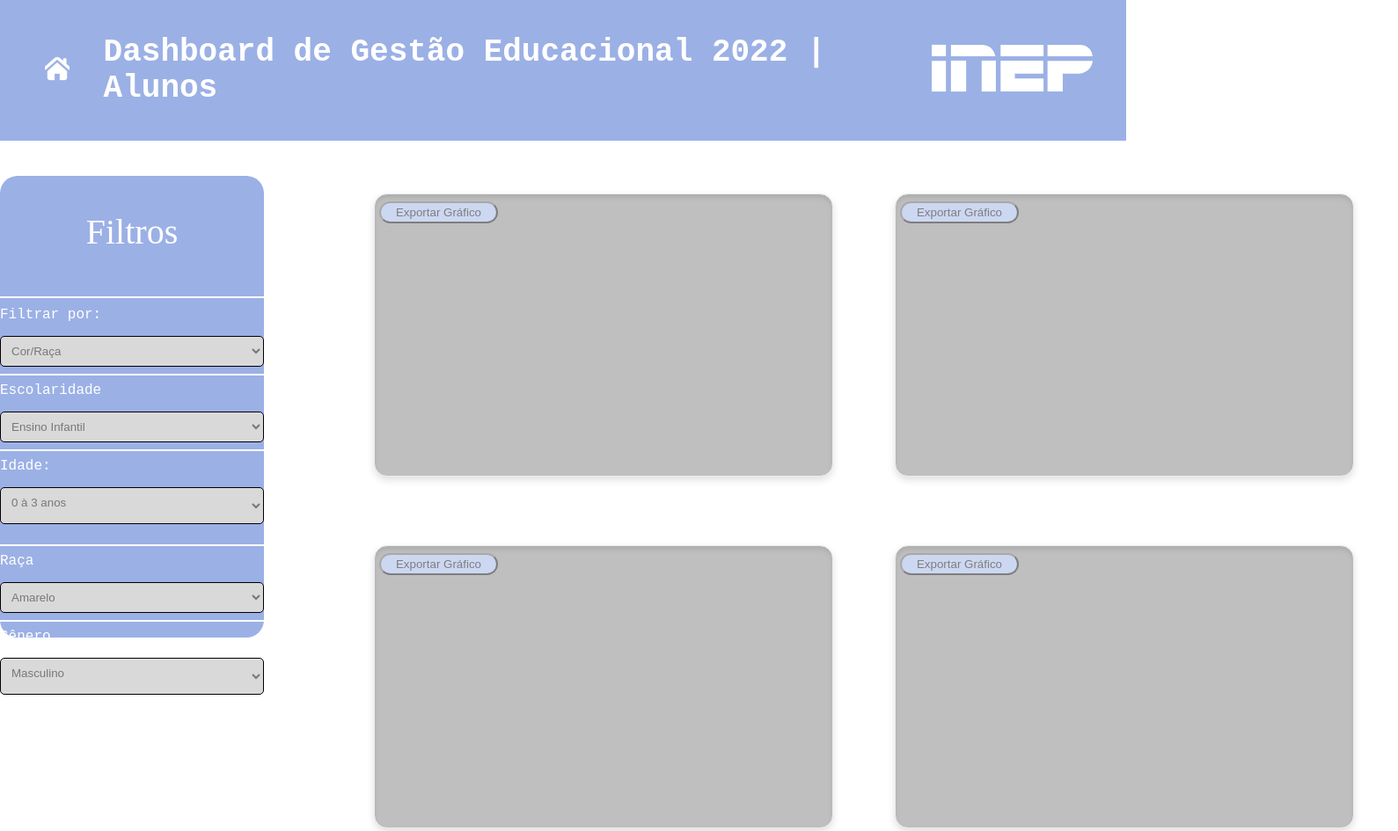
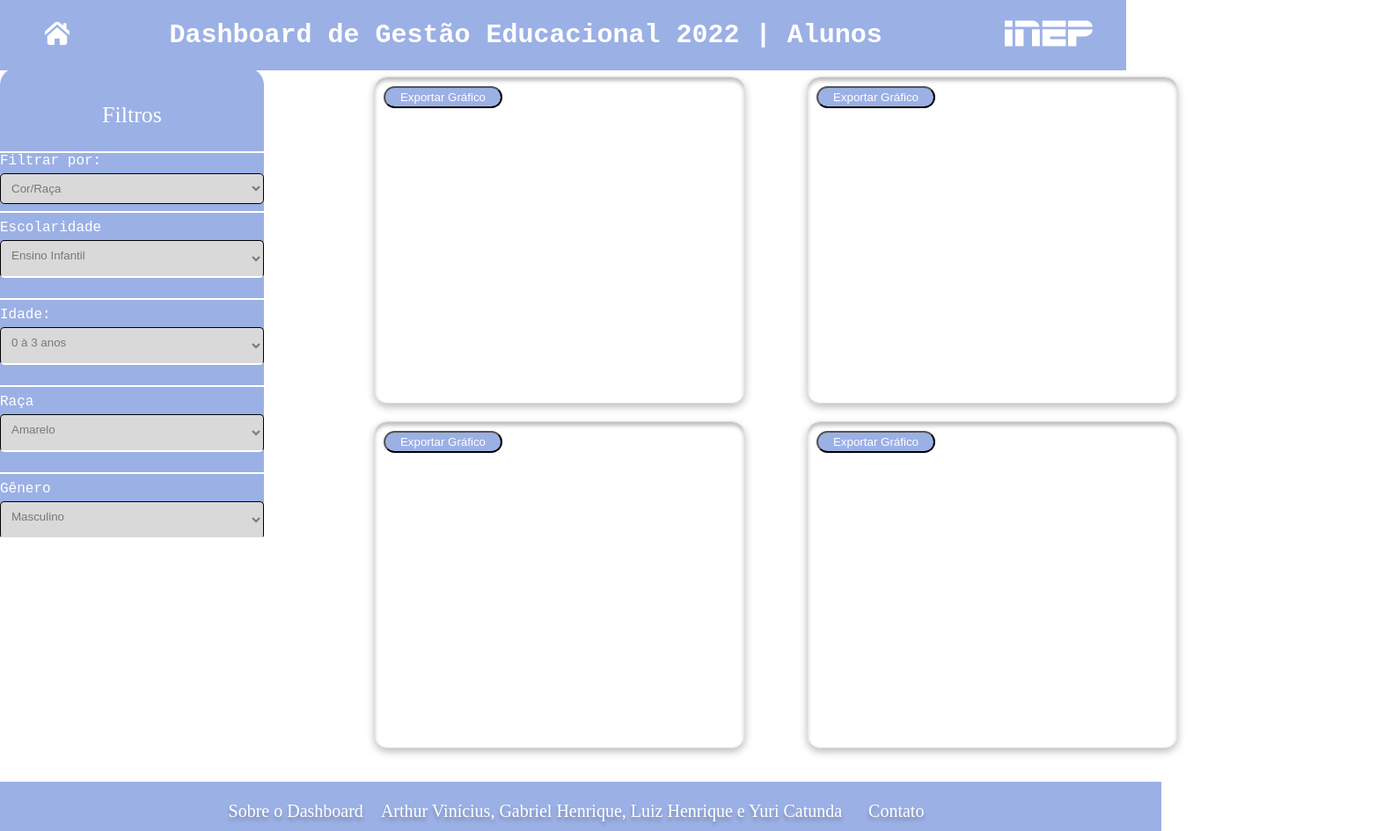
Before and after one commit to gabrielhilins/Projeto-Dashboard-Inep, a plain HTML site: page aluno.html in a window 1280 px wide. Shown: the top 945 px of the page at 88% size, 1589 px wide, since content can reach past the window. Drawn offline with nearby package versions, Linux system fonts and the light colour scheme.

Commit message:
Update aluno.css

```diff
--- a/assets/css/aluno.css
+++ b/assets/css/aluno.css
@@ -4,7 +4,6 @@ body {
     width: 100%;
     height: 100%;
     margin: 0;
-    padding-top: 200px;
 }
 
 header {
@@ -12,7 +11,7 @@ header {
     display: flex;
     top: 0;
     width: 100%;
-    height: 20%;
+    height: 10%;
     margin-bottom: 40px;
     background-color: #9BB0E5;
     justify-content: space-between;
@@ -26,7 +25,7 @@ header {
 }
 
 .titulo {
-    font-size: 18px;
+    font-size: 15px;
     font-weight: 700;
     padding-left: 3%;
 }
@@ -37,54 +36,35 @@ header {
     flex-shrink: 0;
 }
 
-.logo img {
-    width: 183px;
-    height: 57px;
-}
-
 .container {
     display: flex;
     flex-direction: row;
-    height: 100vh;
+    padding-top: 6%;
+}
+
+aside {
+    padding-top: 10px;
 }
 
 .sidebar {
     display: flex;
     flex-direction: column;
     align-items: center;
+    top: 0;
 }
+
+
 .titulo-filtros{
+    padding-top: 3px;
     text-align: center;
+    border-bottom: 2px solid #FFF;
     color: #FFF;
     font-family: Poppins;
-    font-size: 40px;
+    font-size: 26px;
     font-style: normal;
     font-weight: 50%;
     line-height: normal;
 }
-hr{
-
-        border: 0;
-        height: 2px;
-        background: #fff;
-
-
-}
-
-a.download-link {
-    right: 50%;
-    font-size: 24px;
-    color: blue;
-    text-decoration: none;
-    font-weight: bold;
-    font-family: 'Roboto Mono', monospace;
-
-    transition: color 0.3s ease;
-}
-a.download-link:hover {
-    color: green;
-}
-
 
 .input {
     padding: 35px;
@@ -94,38 +74,40 @@ a.download-link:hover {
     display: flex;
     flex-direction: row;
     width: 393px;
-height: 34px;
-flex-shrink: 0;
+    height: 34px;
+    flex-shrink: 0;
     padding: 35px;
     border-radius: 20px;
-background: #D9D9D9;
+    background: #D9D9D9;
 }
 
-
-.titulo-filtros {
-    border-bottom: 2px solid #FFF; /* Linha branca na parte inferior */
-    margin-bottom: 10px;
-    padding-bottom: 10px;
+#etapa_ensino,
+#idade,
+#cor_raca_etnia,
+#genero {
+    margin-bottom: 15px;
+    padding-bottom: 15px;
+    border-bottom: 2px solid #FFF;
 }
 
-#escolaridade,
-#idade,
-#raca,
-#genero {
+.input input[type="file"] {
+    width: 100%;
+    margin-top: 5px;
+}
 
-    margin-bottom: 15px;
-    padding-bottom: 15px;
+hr{
+
+    border: 0;
+    height: 2px;
+    background: #fff;
+
 
 }
-input{
-    color: #FFF;
-}
 
-/* Estilizar as etiquetas e seletores */
 label {
     display: block;
-    margin-bottom: 15px;
-    color: #FFF; /* Texto branco */
+    margin-bottom: 5px;
+    color: #FFF;
 }
 
 select {
@@ -138,7 +120,6 @@ select {
 }
 
 a {
-    text-align: center;
     color: #FFF;
     text-decoration: none;
 }
@@ -152,14 +133,13 @@ a:hover {
     display: grid;
     grid-template-columns: repeat(2, 1fr);
     gap: 20px;
-    margin-top: 20px;
+    margin-top: 10px;
     padding-left: 125px;
 }
 
 .grafico {
-    height: 300px;
-    opacity: 50%;
-    background-color: gray;
+    height: 350px;
+    background-color:#FFF;
     border: 1px solid #ddd;
     border-radius: 15px;
     padding: 10px;
@@ -171,27 +151,24 @@ a:hover {
 
 #pizza,
 #line,
-#bar
+#bar,
 #horizontal-bar {
-    width: 500px;
+    width: 400px;
 }
+
 button {
     width: 135px;
     height: 25px;
     border-radius: 15px;
     background: #9BB0E5;
-    position: absolute;
-    top: 8px;
-    left: 5px;
-    margin: 2;
-    padding: 2;
+    color: #FFF;
 }
 
 
 .footer {
     bottom: 0;
-    height: 60px;
-    margin-top: 815px;
+    height: 10%;
+    margin-top: 3%;
     width: 100%;
     background-color: #9BB0E5;
     color: #fff;
```
